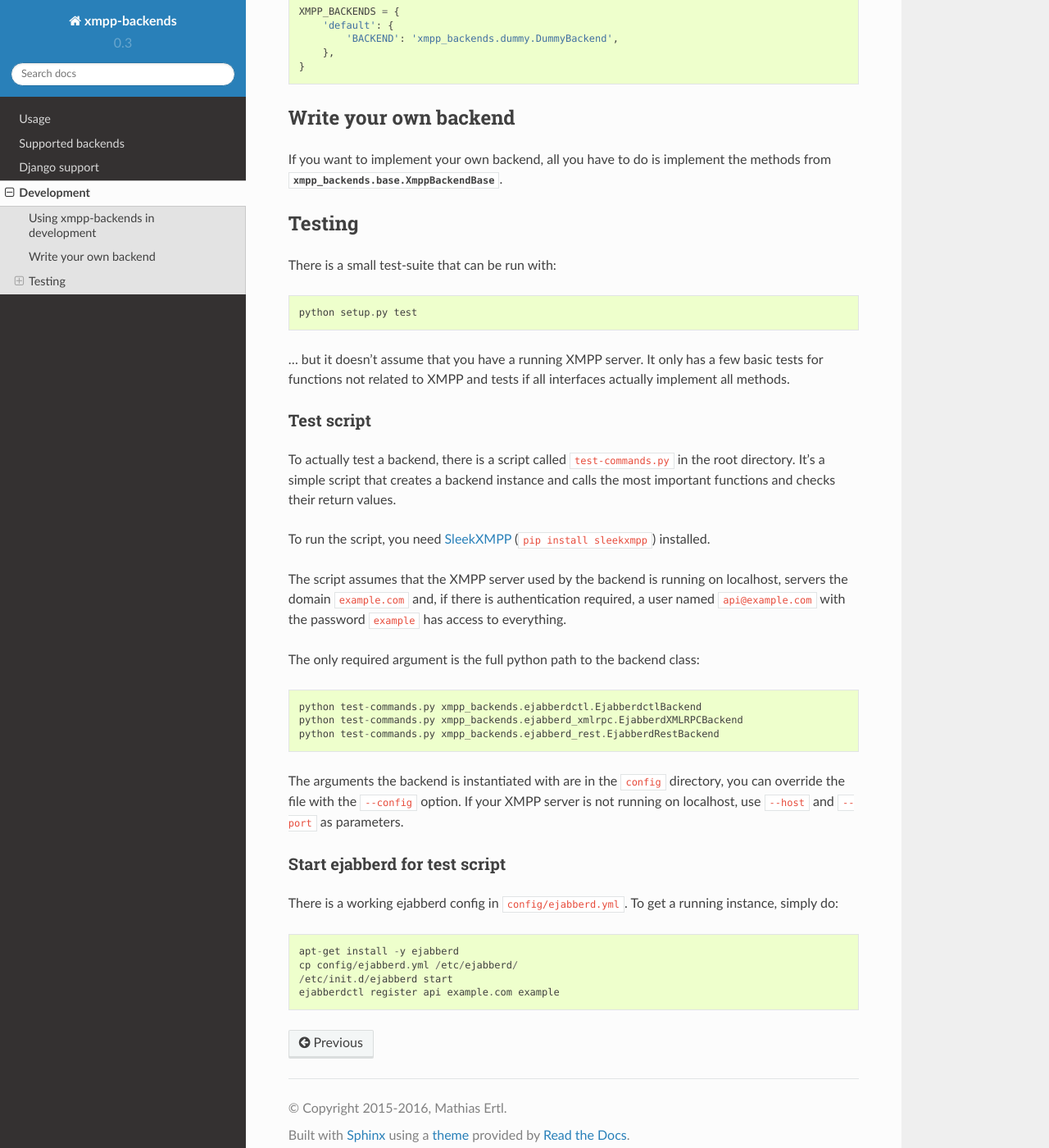
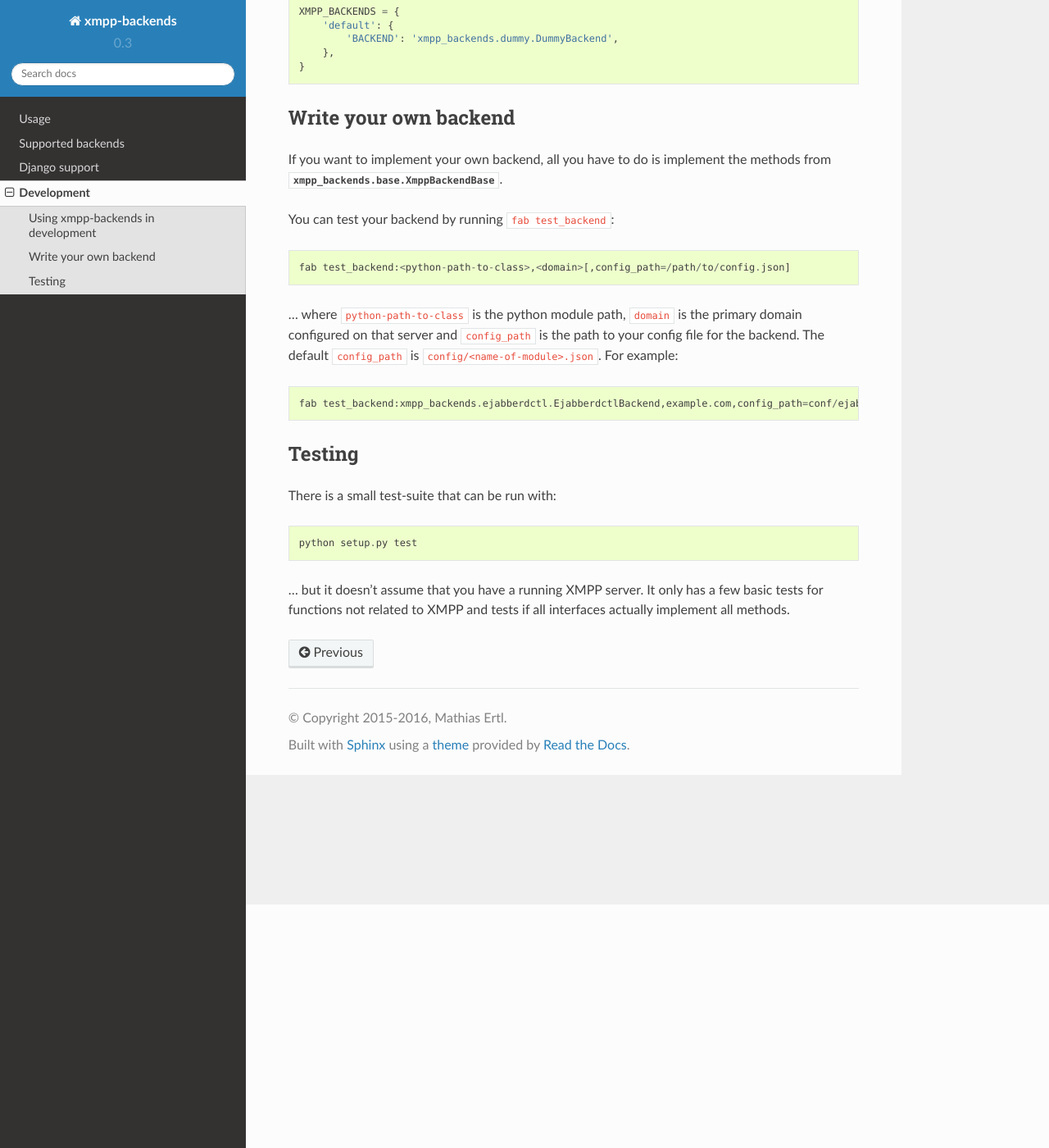
Before and after one commit to mathiasertl/xmpp-backends, a Sphinx documentation site: the page built from docs/development.rst, in a window 1280 px wide and 1400 px high, scrolled down 297 px. Shown: the whole window at 82% size. Built offline with Sphinx 7.4.7 and the Read the Docs theme 2.0.0, drawn with Linux system fonts in a browser that asks for light colours; some of the changed text lies outside the part shown.

Commit message:
update docs

```diff
--- a/docs/development.rst
+++ b/docs/development.rst
@@ -23,6 +22,16 @@ Write your own backend
 If you want to implement your own backend, all you have to do is implement the
 methods from :py:class:`xmpp_backends.base.XmppBackendBase`.
 
+You can test your backend by running ``fab test_backend``::
+
+   fab test_backend:<python-path-to-class>,<domain>[,config_path=/path/to/config.json]
+
+... where ``python-path-to-class`` is the python module path, ``domain`` is the primary domain configured on
+that server and ``config_path`` is the path to your config file for the backend. The default ``config_path``
+is ``config/<name-of-module>.json``. For example::
+
+   fab test_backend:xmpp_backends.ejabberdctl.EjabberdctlBackend,example.com,config_path=conf/ejabberdctl.json
+
 *******
 Testing
 *******
@@ -33,39 +42,3 @@ There is a small test-suite that can be run with::
 
 ... but it doesn't assume that you have a running XMPP server. It only has a few basic tests for functions not
 related to XMPP and tests if all interfaces actually implement all methods.
-
-Test script
-===========
-
-To actually test a backend, there is a script called ``test-commands.py`` in the root
-directory. It's a simple script that creates a backend instance and calls the
-most important functions and checks their return values.
-
-To run the script, you need `SleekXMPP <https://github.com/fritzy/SleekXMPP>`_
-(``pip install sleekxmpp``) installed.
-
-The script assumes that the XMPP server used by the backend is running on
-localhost, servers the domain ``example.com`` and, if there is authentication
-required, a user named ``api@example.com`` with the password ``example`` has
-access to everything.
-
-The only required argument is the full python path to the backend class::
-
-   python test-commands.py xmpp_backends.ejabberdctl.EjabberdctlBackend
-   python test-commands.py xmpp_backends.ejabberd_xmlrpc.EjabberdXMLRPCBackend
-   python test-commands.py xmpp_backends.ejabberd_rest.EjabberdRestBackend
-
-The arguments the backend is instantiated with are in the ``config`` directory,
-you can override the file with the ``--config`` option. If your XMPP server is
-not running on localhost, use ``--host`` and ``--port``  as parameters.
-
-Start ejabberd for test script
-==============================
-
-There is a working ejabberd config in ``config/ejabberd.yml``. To get a running
-instance, simply do::
-
-   apt-get install -y ejabberd
-   cp config/ejabberd.yml /etc/ejabberd/
-   /etc/init.d/ejabberd start
-   ejabberdctl register api example.com example
```
Also changed, not shown: other parts of docs/development.rst (+2 -3 lines).
